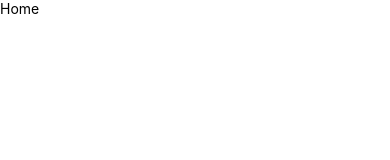
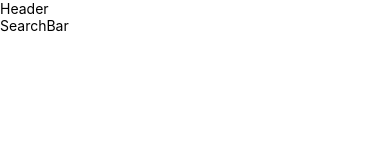
Before and after one commit to software-developer-yamin/Zoom-Clone-with-React-Native, a React Native app: screen / in a window 390 px wide. Shown: the top 160 px of the page. Built offline with nearby package versions, Linux system fonts and the light colour scheme.

Commit message:
creating Header and SearchBar component

```diff
--- /dev/null
+++ b/components/Header.jsx
@@ -0,0 +1,14 @@
+import { StyleSheet, Text, View } from 'react-native'
+import React from 'react'
+
+const Header = () => {
+  return (
+    <View>
+      <Text>Header</Text>
+    </View>
+  )
+}
+
+export default Header
+
+const styles = StyleSheet.create({})
--- /dev/null
+++ b/components/SearchBar.jsx
@@ -0,0 +1,13 @@
+import { StyleSheet, Text, View } from "react-native";
+
+const SearchBar = () => {
+  return (
+    <View>
+      <Text>SearchBar</Text>
+    </View>
+  );
+};
+
+export default SearchBar;
+
+const styles = StyleSheet.create({});
--- a/screens/Home.jsx
+++ b/screens/Home.jsx
@@ -1,9 +1,12 @@
-import { StyleSheet, Text, View } from "react-native";
+import { StyleSheet, View } from "react-native";
+import Header from "../components/Header";
+import SearchBar from "../components/SearchBar";
 
 const Home = () => {
   return (
     <View>
-      <Text>Home</Text>
+      <Header />
+      <SearchBar />
     </View>
   );
 };
```
